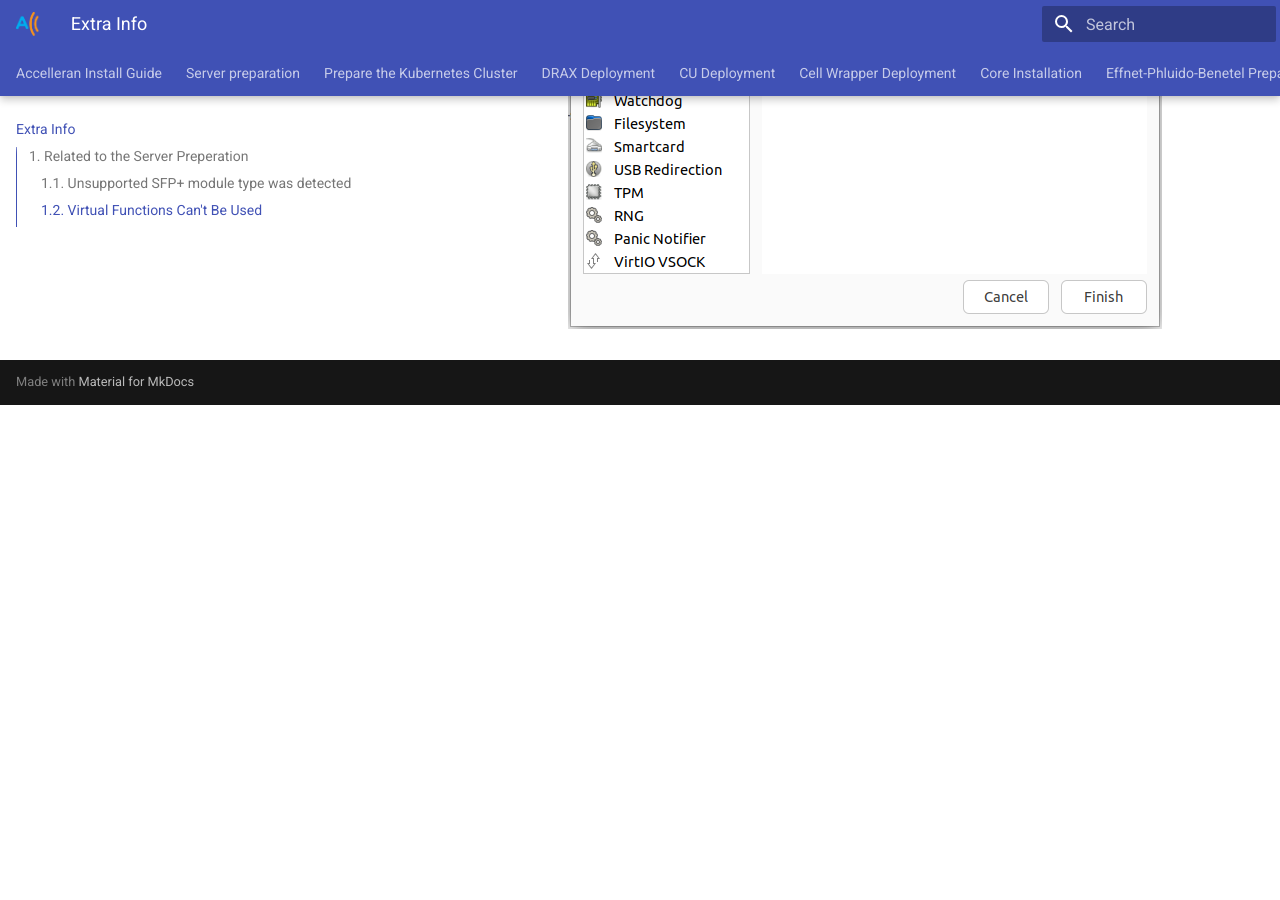
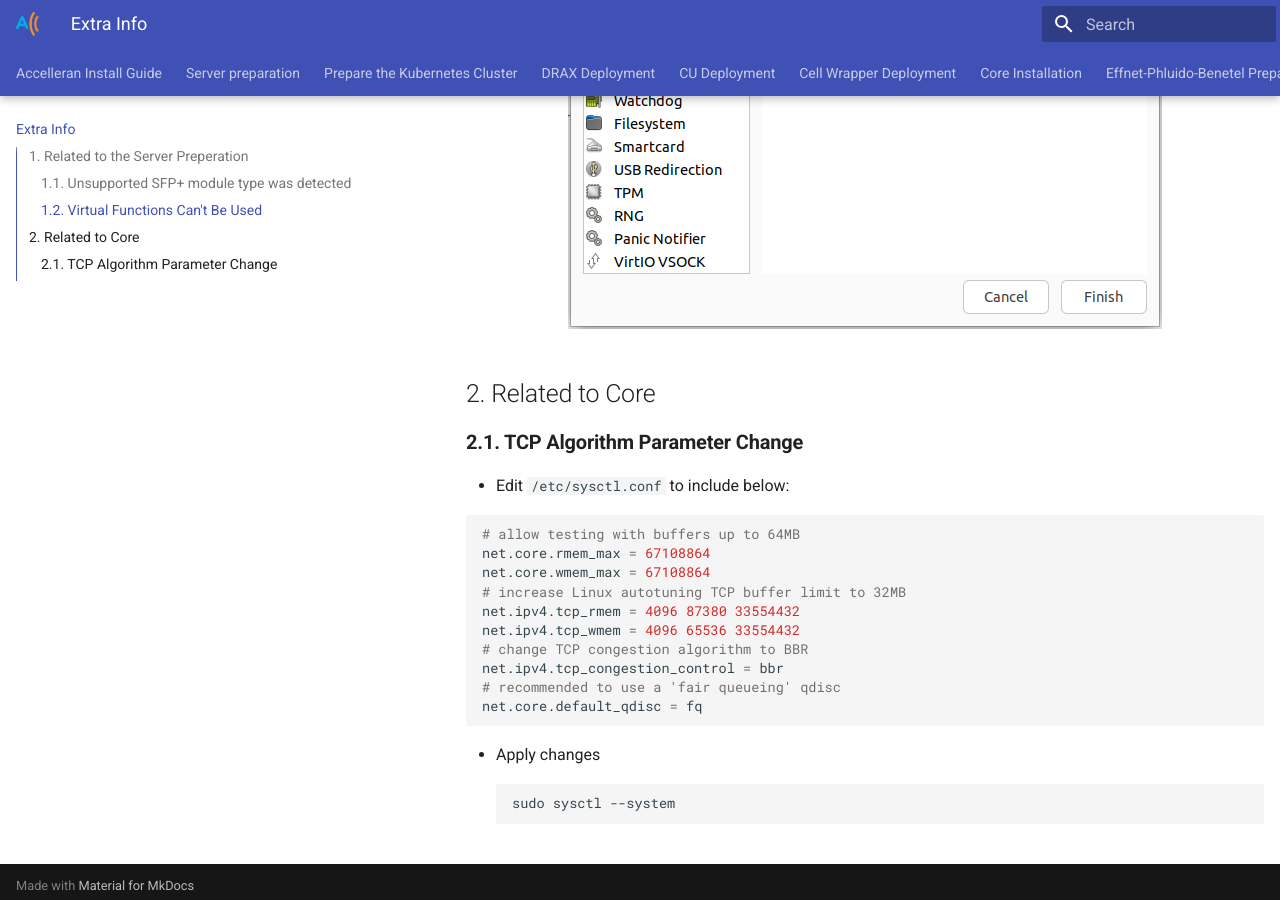
Before and after one commit to accelleran/drax-docs, an MkDocs documentation site: the page built from docs/extra-info/index.md, in a window 1280 px wide and 900 px high, scrolled down 1315 px. Built offline with MkDocs 1.6.1 and Material for MkDocs 9.7.7, drawn with Linux system fonts in a browser that asks for light colours; the version menu is left out; before the commit the page ends 1720 px from its top, so only the background shows below that.

Commit message:
added TCP algorithm parameters

````diff
--- a/docs/extra-info/index.md
+++ b/docs/extra-info/index.md
@@ -1,6 +1,6 @@
 # Extra Info
 
-## 1. Related to the Server Preperation
+## **1. Related to the Server Preperation**
 
 ### 1.1. Unsupported SFP+ module type was detected
 - Use information on this [link](https://www.serveradminz.com/blog/unsupported-sfp-linux/)
@@ -37,3 +37,27 @@ network:
 <p align="center">
   <img src="bridge_interface.png">
 </p>
+
+## 2. Related to Core
+
+### **2.1. TCP Algorithm Parameter Change**
+
+- Edit `/etc/sysctl.conf` to include below:
+
+```bash
+# allow testing with buffers up to 64MB
+net.core.rmem_max = 67108864
+net.core.wmem_max = 67108864
+# increase Linux autotuning TCP buffer limit to 32MB
+net.ipv4.tcp_rmem = 4096 87380 33554432
+net.ipv4.tcp_wmem = 4096 65536 33554432
+# change TCP congestion algorithm to BBR
+net.ipv4.tcp_congestion_control = bbr
+# recommended to use a 'fair queueing' qdisc
+net.core.default_qdisc = fq
+```
+
+- Apply changes
+```bash
+sudo sysctl --system
+```
````
